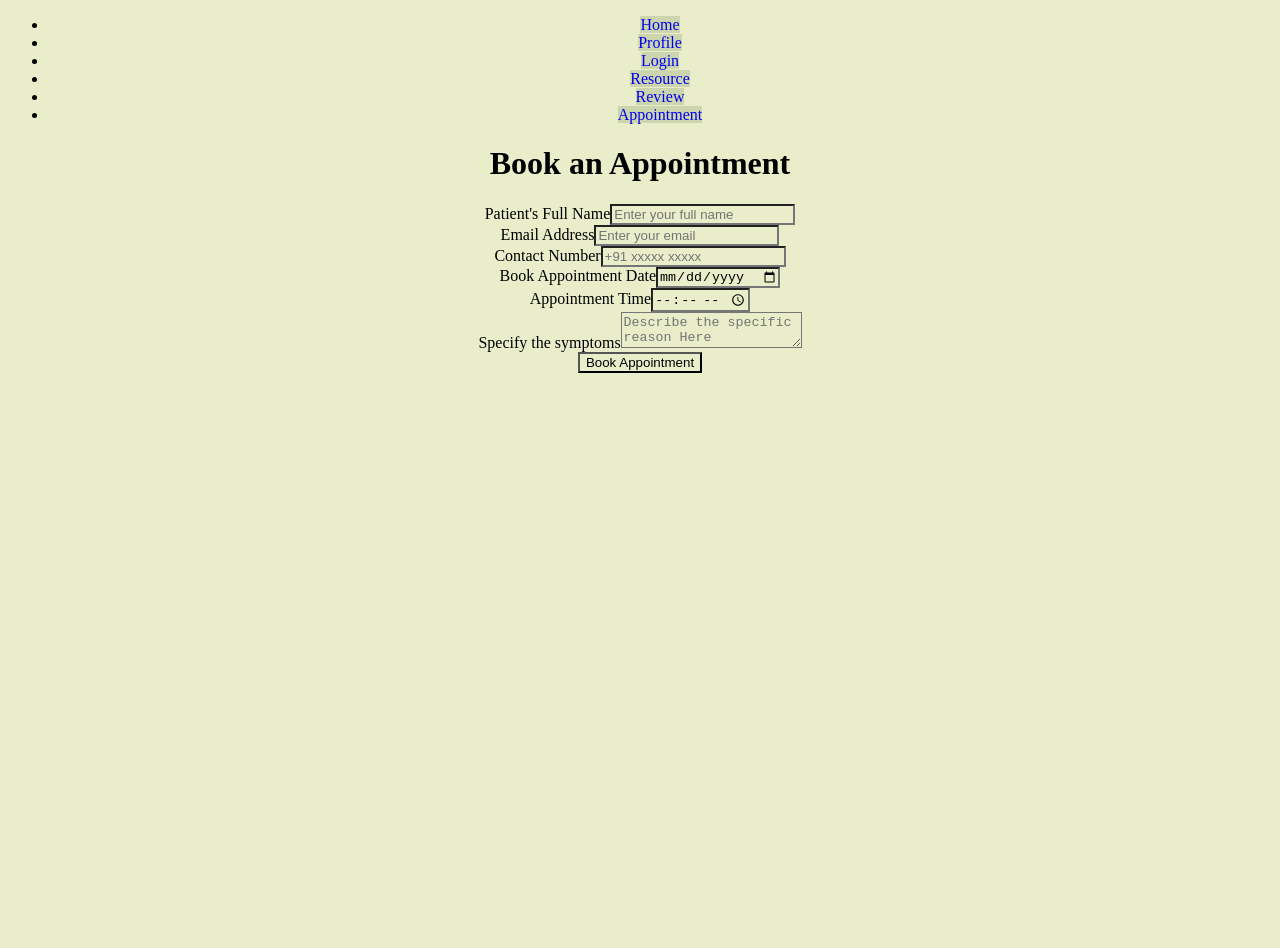
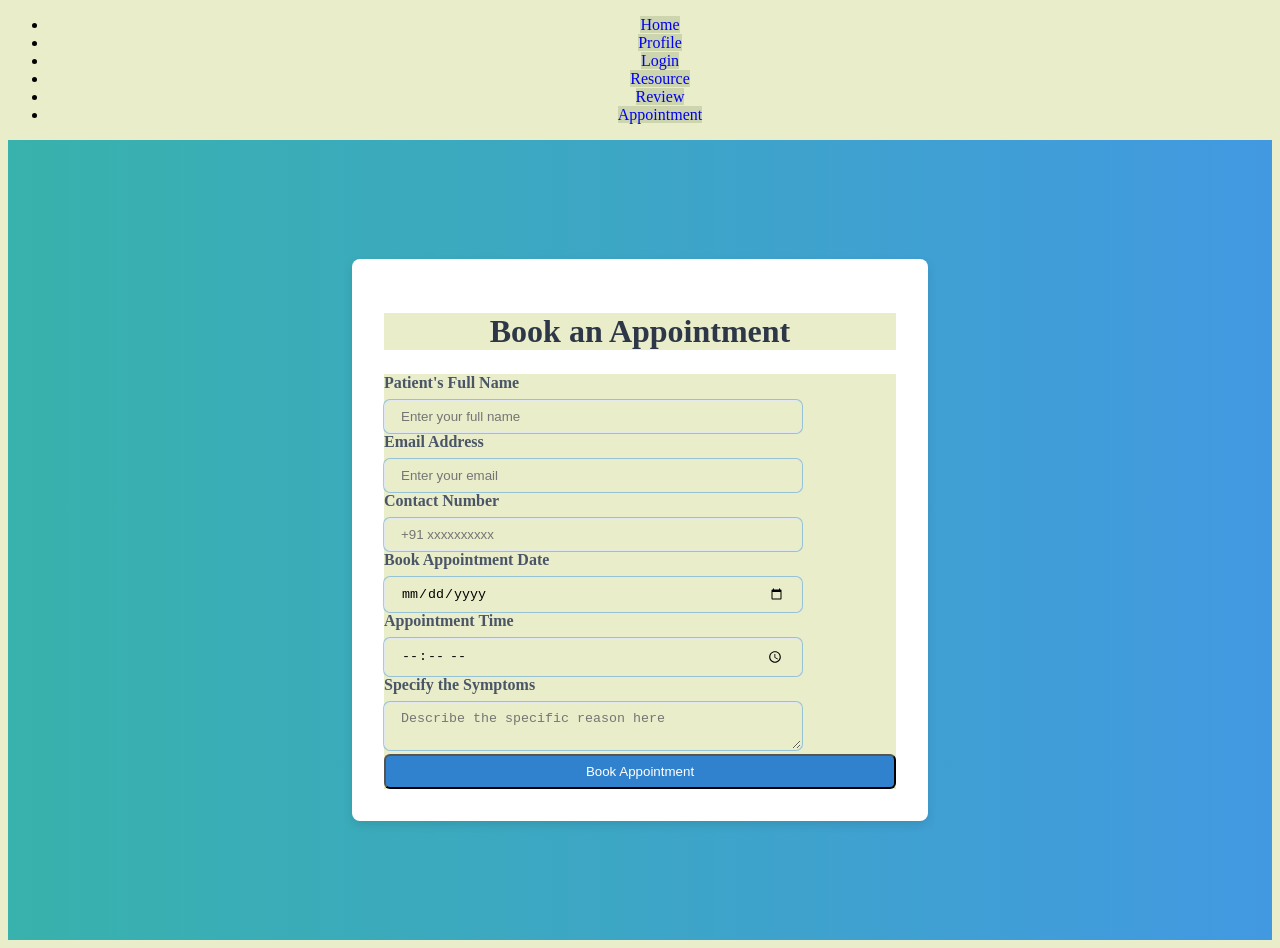
Before and after one commit to sasiedharan/CounsellingCell-S, a React (Create React App) app in the folder client/: page /Appointment in a window 1280 px wide. Before the commit the page ends 800 px from the top, so only its background shows below. Built offline with nearby package versions, Linux system fonts and the light colour scheme.

Commit message:
I have added the css file for appointment page

```diff
--- /dev/null
+++ b/client/src/Pages/Appointment.css
@@ -0,0 +1,101 @@
+/* Container styles */
+.appointment-container {
+    display: flex;
+    justify-content: center;
+    align-items: center;
+    min-height: 100vh;
+    background: linear-gradient(to right, #38b2ac, #4299e1);
+}
+
+/* Form box styles */
+.appointment-form {
+    width: 90%;
+    max-width: 32rem;
+    background-color: white;
+    padding: 2rem;
+    border-radius: 0.5rem;
+    box-shadow: 0px 4px 10px rgba(0, 0, 0, 0.1);
+    transition: transform 0.3s ease-in-out;
+    text-align: left;
+}
+
+.appointment-form:hover {
+    transform: scale(1.05);
+}
+
+/* Header styles */
+.appointment-header {
+    font-size: 2rem;
+    font-weight: bold;
+    color: #2d3748;
+    margin-bottom: 1.5rem;
+    text-align: center;
+    animation: fade-in 1s ease-out;
+}
+
+/* Fade-in animation */
+@keyframes fade-in {
+    0% {
+        opacity: 0;
+    }
+    100% {
+        opacity: 1;
+    }
+}
+
+/* Label and input alignment */
+label {
+    font-size: 1rem;
+    font-weight: 600;
+    color: #4a5568;
+    margin-bottom: 0.5rem;
+    display: block;
+}
+
+.input-field, .textarea-field {
+    width: 75%;
+    padding: 0.5rem 1rem;
+    border: 1px solid #e2e8f0;
+    border-radius: 0.375rem;
+    box-shadow: 0 0 0 1px rgba(66, 153, 225, 0.5);
+    transition: box-shadow 0.2s ease-in-out;
+    text-align: left;
+}
+
+.input-field:focus, .textarea-field:focus {
+    outline: none;
+    box-shadow: 0 0 0 2px rgba(66, 153, 225, 0.5);
+}
+
+/* Submit button alignment */
+.submit-btn {
+    width: 100%;
+    background-color: #3182ce;
+    color: white;
+    padding: 0.5rem 1rem;
+    border-radius: 0.375rem;
+    cursor: pointer;
+    transition: background-color 0.2s ease-in-out;
+    text-align: center;
+}
+
+.submit-btn:hover {
+    background-color: #2b6cb0;
+}
+
+.submit-btn:focus {
+    outline: none;
+    box-shadow: 0 0 0 2px rgba(66, 153, 225, 0.5);
+}
+
+/* Responsive adjustments for mobile */
+@media (max-width: 768px) {
+    .appointment-form {
+        width: 100%;
+        padding: 1rem;
+    }
+
+    .input-field, .textarea-field, .submit-btn {
+        width: 100%;
+    }
+}
--- a/client/src/Pages/Appointment.js
+++ b/client/src/Pages/Appointment.js
@@ -1,92 +1,117 @@
 import React from 'react';
+import './Appointment.css';  // Import the CSS file
+
 export const Appointment = () => {
+  const handleSubmit = (e) => {
+    e.preventDefault();
+
+    const formData = new FormData(e.target);
+    const data = {
+      patientName: formData.get('patientName'),
+      emailAddress: formData.get('emailAddress'),
+      contactNumber: formData.get('contactNumber'),
+      appointmentDate: formData.get('appointmentDate'),
+      appointmentTime: formData.get('appointmentTime'),
+      symptoms: formData.get('symptoms'),
+    };
+
+    console.log('Form submitted with data:', data);
+    // Process the form data here, like sending it to the server
+  };
+
   return (
-      <div className="flex items-center justify-center min-h-screen bg-gradient-to-r from-green-400 to-blue-500">
-        <div className="w-full max-w-lg bg-white p-8 rounded-lg shadow-lg">
-          <h1 className="text-3xl font-bold text-gray-800 mb-6 text-center">
+    <div className="appointment-container">
+      <div className="appointment-form">
+        <h1 className="appointment-header">
           Book an Appointment
         </h1>
-          <form>
+
+        <form onSubmit={handleSubmit} className="space-y-6">
           {/* Name Field */}
-            <div className="mb-4">
-              <label className="block text-gray-700 text-sm font-semibold mb-2" htmlFor="name">
+          <div className="relative mb-6">
+            <label className="block text-gray-700 text-sm font-semibold mb-2" htmlFor="patientName">
               Patient's Full Name
             </label>
             <input
               type="text"
-                id="name"
-                className="w-full px-4 py-2 border border-gray-300 rounded-md shadow-sm focus:outline-none focus:ring-2 focus:ring-blue-400"
+              id="patientName"
+              name="patientName"
+              aria-label="Patient's full name"
+              className="input-field"
               placeholder="Enter your full name"
               required
             />
           </div>
 
           {/* Email Field */}
-            <div className="mb-4">
-              <label className="block text-gray-700 text-sm font-semibold mb-2" htmlFor="email">
+          <div className="relative mb-6">
+            <label className="block text-gray-700 text-sm font-semibold mb-2" htmlFor="emailAddress">
               Email Address
             </label>
             <input
               type="email"
-                id="email"
-                className="w-full px-4 py-2 border border-gray-300 rounded-md shadow-sm focus:outline-none focus:ring-2 focus:ring-blue-400"
+              id="emailAddress"
+              name="emailAddress"
+              className="input-field"
               placeholder="Enter your email"
               required
             />
           </div>
-            {/* Phone number */}
-            <div className="mb-4">
-              <label className="block text-gray-700 text-sm font-semibold mb-2" htmlFor="Contact number">
+
+          {/* Phone Number */}
+          <div className="relative mb-6">
+            <label className="block text-gray-700 text-sm font-semibold mb-2" htmlFor="contactNumber">
               Contact Number
             </label>
             <input
               type="tel"
-                id="ContactNumber"
-                className="w-full px-4 py-2 border border-gray-300 rounded-md shadow-sm focus:outline-none focus:ring-2 focus:ring-blue-400"
-                 placeholder="+91 xxxxx xxxxx"
-                 pattern="[0-9]{10}"
+              id="contactNumber"
+              name="contactNumber"
+              className="input-field"
+              placeholder="+91 xxxxxxxxxx"
+              pattern="^\+91\s[1-9]{1}[0-9]{9}$"
               required
             />
+          </div>
 
-
-            </div>
           {/* Date Field */}
-            <div className="mb-4">
-              <label className="block text-gray-700 text-sm font-semibold mb-2" htmlFor="date">
+          <div className="relative mb-6">
+            <label className="block text-gray-700 text-sm font-semibold mb-2" htmlFor="appointmentDate">
               Book Appointment Date
             </label>
             <input
               type="date"
-                id="date"
-                className="w-full px-4 py-2 border border-gray-300 rounded-md shadow-sm focus:outline-none focus:ring-2 focus:ring-blue-400"
+              id="appointmentDate"
+              name="appointmentDate"
+              className="input-field"
               required
             />
-
-
           </div>
 
           {/* Time Field */}
-            <div className="mb-4">
-              <label className="block text-gray-700 text-sm font-semibold mb-2" htmlFor="time">
+          <div className="relative mb-6">
+            <label className="block text-gray-700 text-sm font-semibold mb-2" htmlFor="appointmentTime">
               Appointment Time
             </label>
             <input
               type="time"
-                id="time"
-                className="w-full px-4 py-2 border border-gray-300 rounded-md shadow-sm focus:outline-none focus:ring-2 focus:ring-blue-400"
+              id="appointmentTime"
+              name="appointmentTime"
+              className="input-field"
               required
             />
           </div>
 
           {/* Reason Field */}
-            <div className="mb-6">
-              <label className="block text-gray-700 text-sm font-semibold mb-2" htmlFor="reason">
-                Specify the symptoms
+          <div className="relative mb-6">
+            <label className="block text-gray-700 text-sm font-semibold mb-2" htmlFor="symptoms">
+              Specify the Symptoms
             </label>
             <textarea
-                id="reason"
-                className="w-full px-4 py-2 border border-gray-300 rounded-md shadow-sm focus:outline-none focus:ring-2 focus:ring-blue-400"
-                placeholder="Describe the specific reason Here"
+              id="symptoms"
+              name="symptoms"
+              className="textarea-field"
+              placeholder="Describe the specific reason here"
               required
             ></textarea>
           </div>
@@ -94,7 +119,7 @@ export const Appointment = () => {
           {/* Submit Button */}
           <button
             type="submit"
-              className="w-full bg-blue-600 text-white px-4 py-2 rounded-md hover:bg-blue-700 transition-colors duration-200 focus:outline-none focus:ring-2 focus:ring-blue-400"
+            className="submit-btn"
           >
             Book Appointment
           </button>
```
Lines whose indentation alone changed are shown as unchanged.
